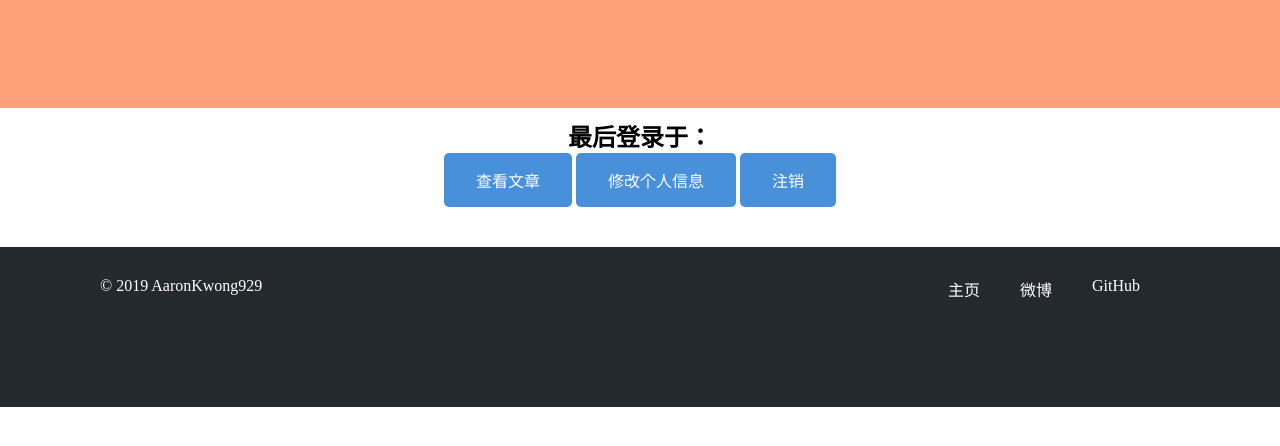
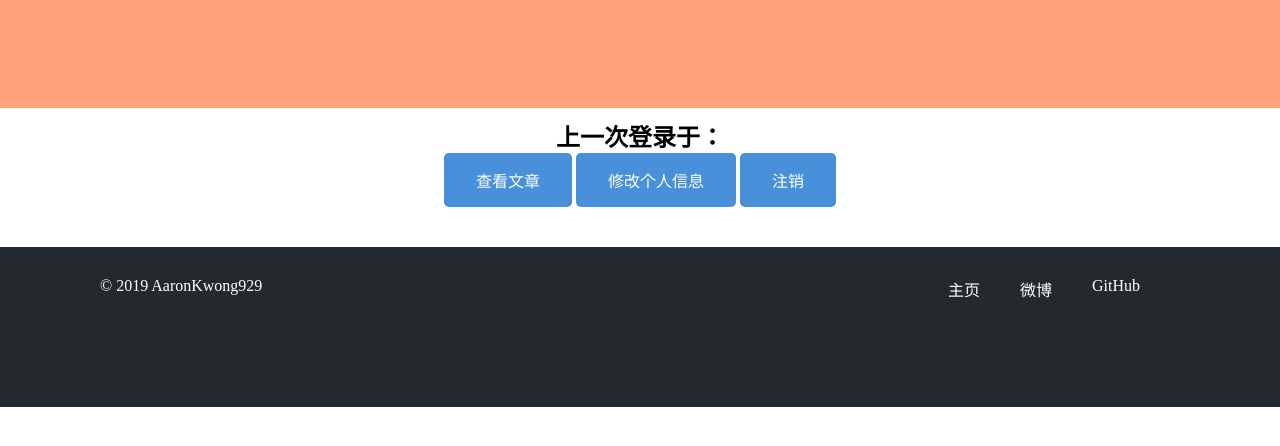
Before and after one commit to AaronKwong929/blog-2.0, a website: page src/views/profile.html in a window 1280 px wide. Shown: the part 252-698 px from the top of the page. Drawn offline with nearby package versions, Linux system fonts and the light colour scheme; files that its build step writes are made by us from their sources.

Commit message:
-改成上次登陆于

```diff
--- a/src/views/profile.html
+++ b/src/views/profile.html
@@ -13,7 +13,7 @@
     <div class="middle-container">
         <div class="middle">
             <div class="btn-group">
-                <h2>最后登录于：{{ user.lastLogin }}</h2>
+                <h2>上一次登录于：{{ user.lastLogin }}</h2>
                 {% if user.isAdmin %}
                 <a href="/new" class="btn">新建文章</a>
                 {% endif %}
```
